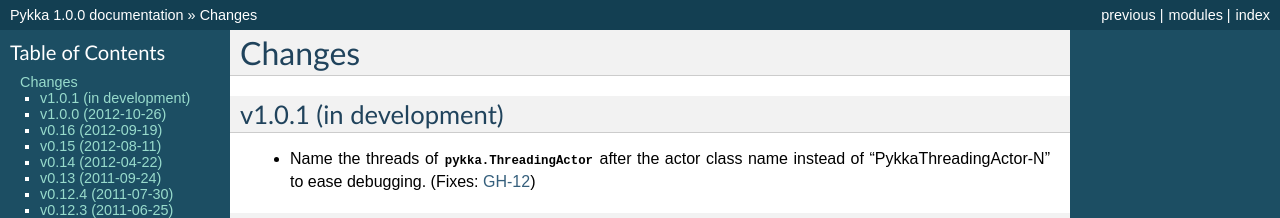
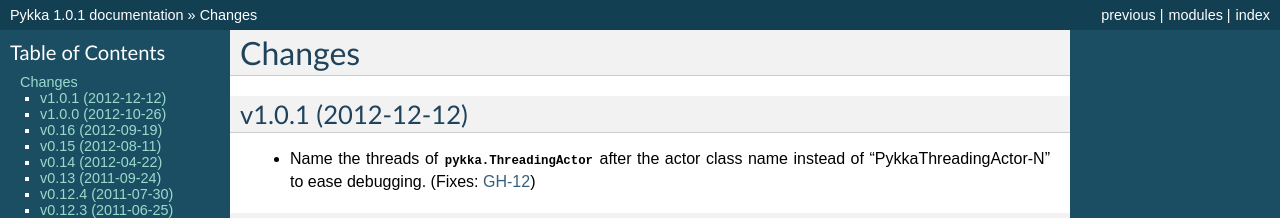
Before and after one commit to jodal/pykka, a Sphinx documentation site: the page built from docs/changes.rst, in a window 1280 px wide and 900 px high. Shown: the top 218 px of the window. Built offline with Sphinx 7.4.7, drawn with Linux system fonts in a browser that asks for light colours; some of the changed text lies outside the part shown.

Commit message:
Release v1.0.1

```diff
--- a/docs/changes.rst
+++ b/docs/changes.rst
@@ -2,8 +2,8 @@
 Changes
 =======
 
-v1.0.1 (in development)
-=======================
+v1.0.1 (2012-12-12)
+===================
 
 - Name the threads of :class:`pykka.ThreadingActor` after the actor class name
   instead of "PykkaThreadingActor-N" to ease debugging. (Fixes: :issue:`12`)
--- a/pykka/__init__.py
+++ b/pykka/__init__.py
@@ -7,7 +7,7 @@
 
 
 #: Pykka's :pep:`386` and :pep:`396` compatible version number
-__version__ = '1.0.0'
+__version__ = '1.0.1'
 
 
 def _add_null_handler_for_logging():
```
